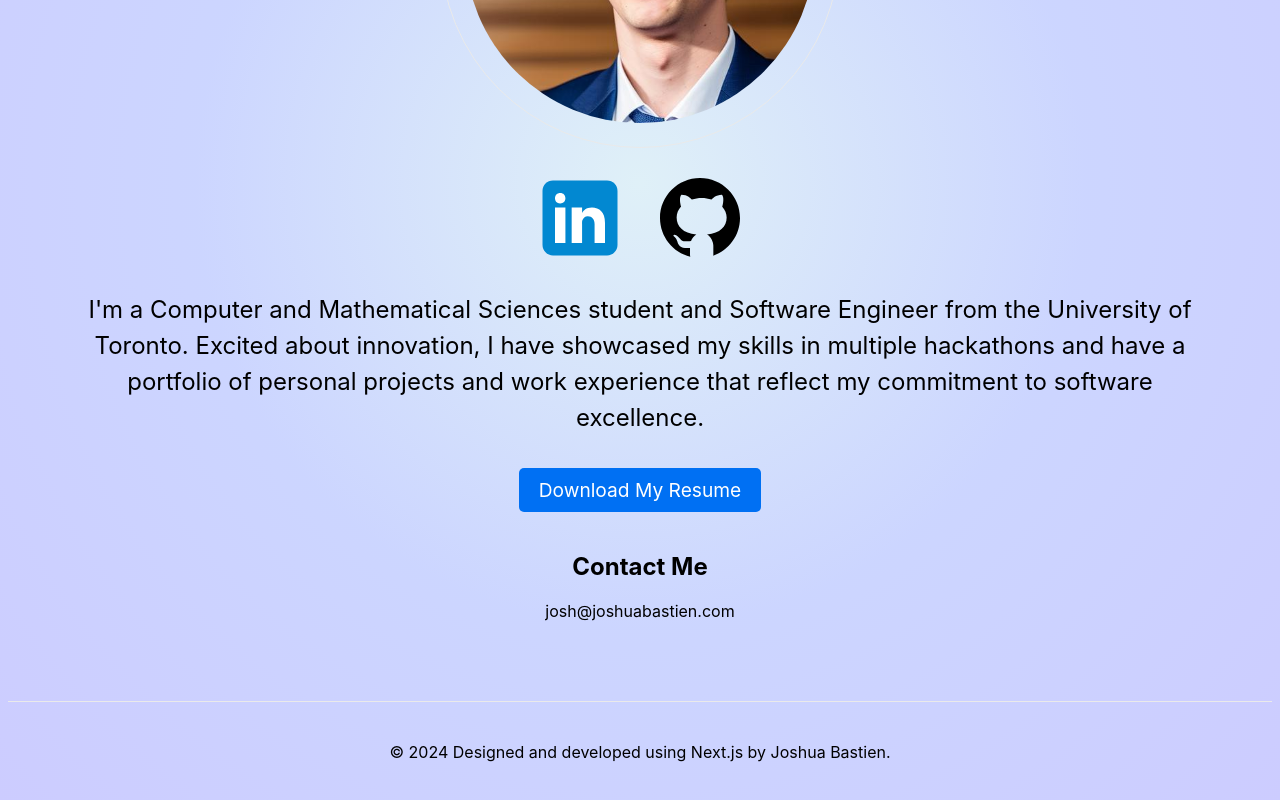
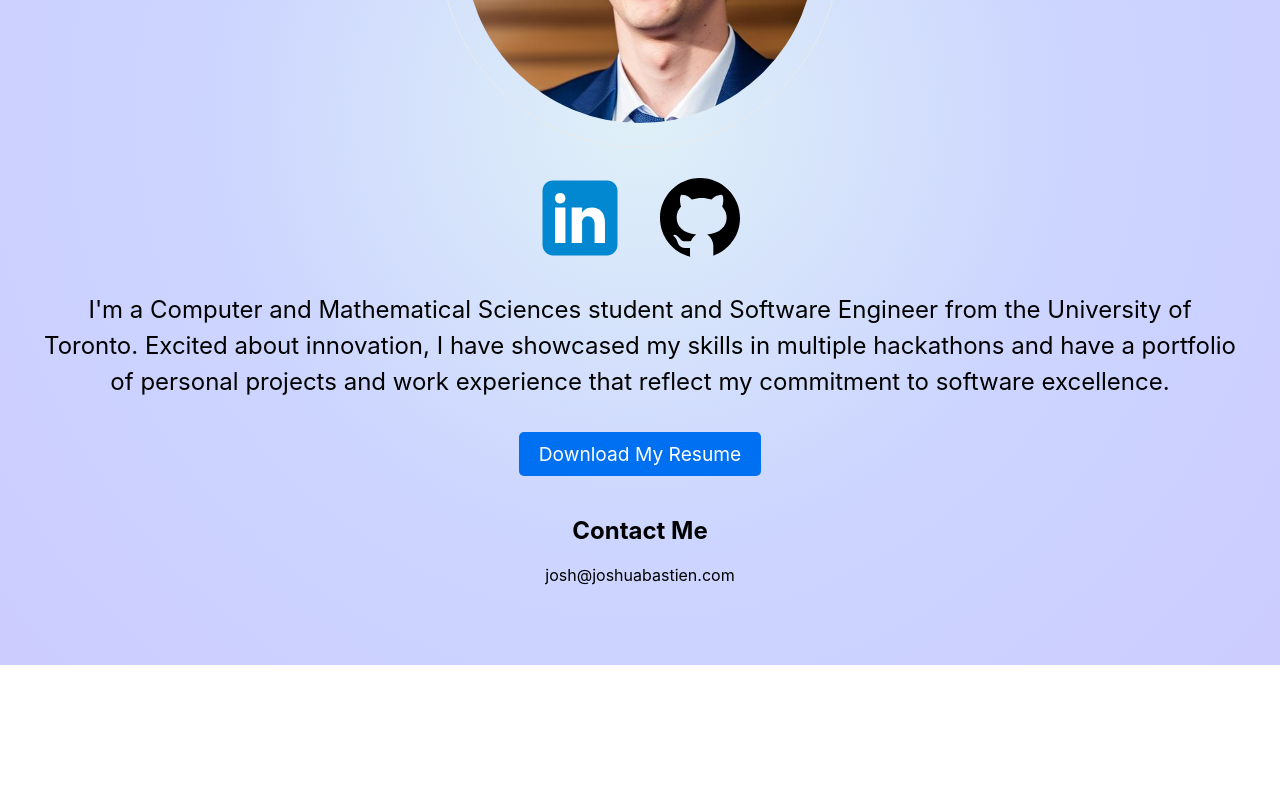
Before and after one commit to joshuabastien/personal-website, a Next.js app: page / in a window 1280 px wide. Shown: the part 434-1234 px from the top of the page. After the commit the page ends 1099 px from the top, so only its background shows below. Built offline with nearby package versions, Linux system fonts and the light colour scheme.

Commit message:
Improved styling

```diff
--- a/pages/index.js
+++ b/pages/index.js
@@ -70,11 +70,11 @@ export default function Home() {
         I'm a Computer and Mathematical Sciences student and Software Engineer from the University of Toronto. Excited about innovation, I have showcased my skills in multiple hackathons and have a portfolio of personal projects and work experience that reflect my commitment to software excellence.
         </p>
 
-        <div className={styles.buttonContainer}>
-          <a href="/Joshua_Bastien_Resume.pdf" download className={styles.downloadButton}>
-          Download My Resume
-          </a>
-        </div>
+          <div className={styles.buttonContainer}>
+            <a href="/Joshua_Bastien_Resume.pdf" download className={styles.downloadButton}>
+            Download My Resume
+            </a>
+          </div>
 
         <h2 className={styles.subheading}>Contact Me</h2>
 
@@ -83,10 +83,6 @@ export default function Home() {
         </a>
 
       </main>
-
-      <footer>
-        &copy; 2024 Designed and developed using Next.js by Joshua Bastien.
-      </footer>
 
       <style jsx>{`
         main {
--- a/styles/Home.module.css
+++ b/styles/Home.module.css
@@ -44,7 +44,9 @@
   text-align: center;
   line-height: 1.5;
   font-size: 1.5rem;
-  margin: 0rem 4rem 2rem 4rem;
+  max-width: 1500px;
+  margin: 0 auto 2rem auto;
+  padding: 0 2rem;
 }
 
 .grid {
```
Also changed, not shown: 1 other file (tests, documents, lock files or other folders).
